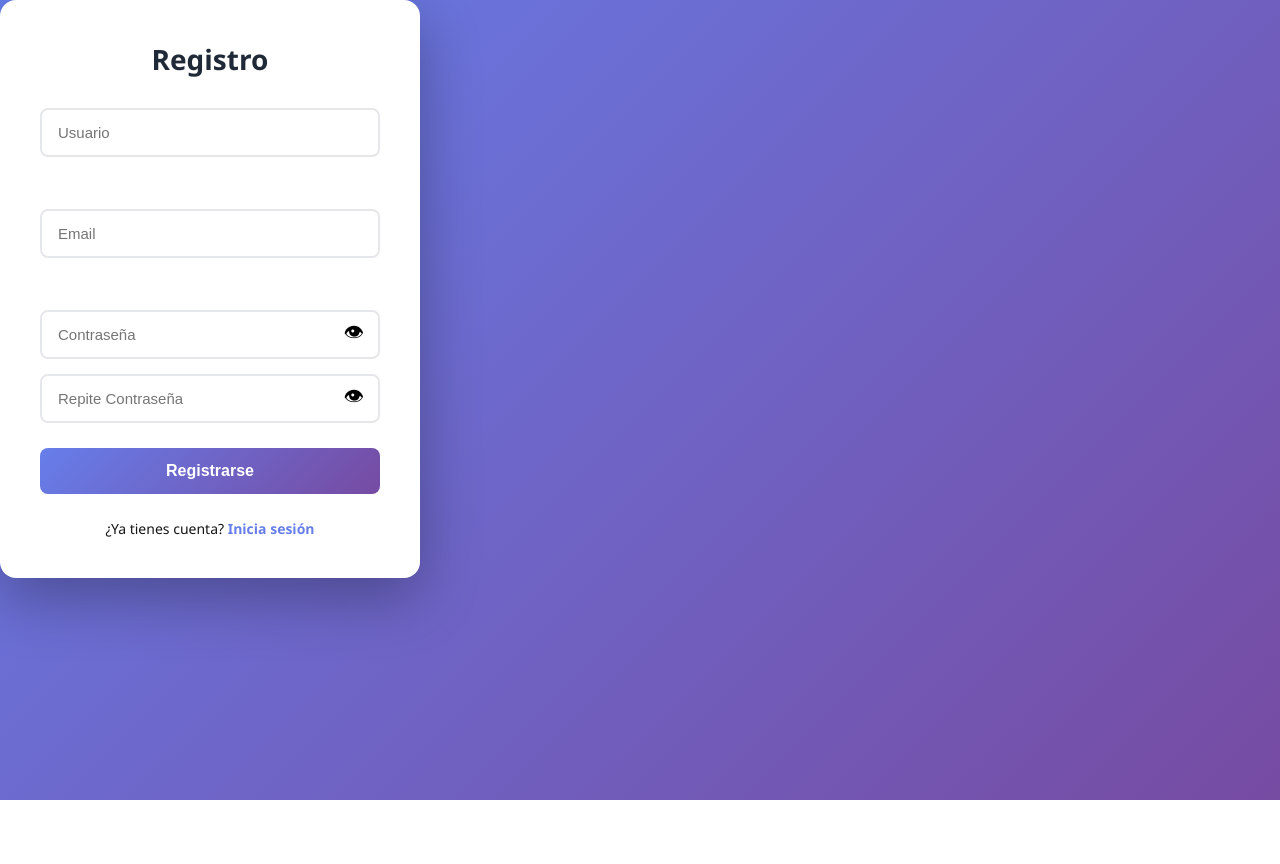
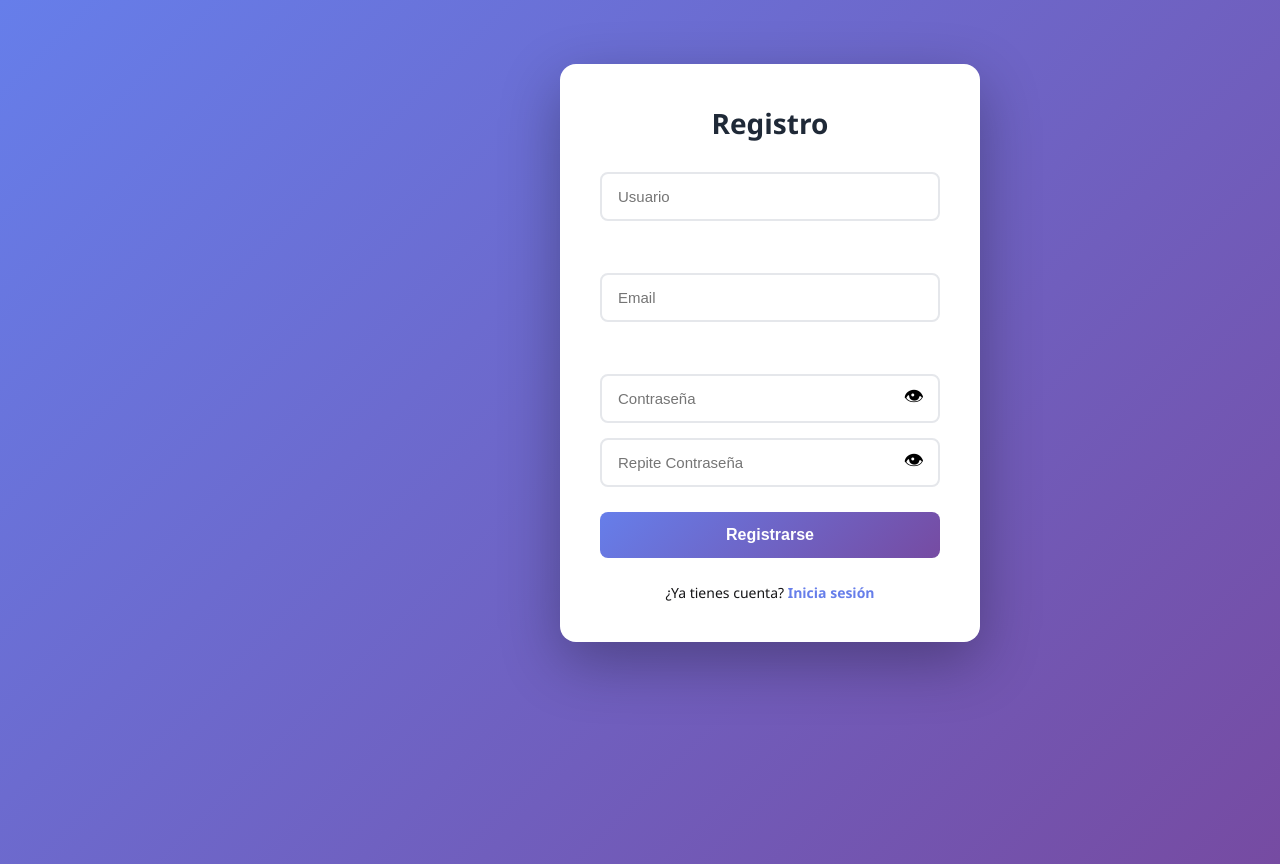
Before and after one commit to MateoLegarreta/Testing-de-App, a Flask app: page /register in a window 1280 px wide. Before the commit the page ends 800 px from the top, so only its background shows below. Run offline with Flask 3, Linux system fonts and the light colour scheme.

Commit message:
arreglado login, register

```diff
--- a/mi_app/static/style.css
+++ b/mi_app/static/style.css
@@ -20,6 +20,24 @@ body {
   text-align: center;
   max-width: 420px;
   width: 100%;
+  display: flex;
+  flex-direction: column;
+  margin-left: 35rem;
+  margin-top: 10rem;
+}
+
+.register-container {
+  background: white;
+  padding: 40px;
+  border-radius: 16px;
+  box-shadow: 0 20px 60px rgba(0, 0, 0, 0.3);
+  text-align: center;
+  max-width: 420px;
+  width: 100%;
+  display: flex;
+  flex-direction: column;
+  margin-left: 35rem;
+  margin-top: 4rem;
 }
 
 .logo-container {
--- a/mi_app/templates/register.html
+++ b/mi_app/templates/register.html
@@ -16,7 +16,7 @@
     </script>
 </head>
 <body>
-    <div class="container">
+    <div class="register-container">
         <h2>Registro</h2>
 
         <form method="POST">
--- a/mi_app/users.json
+++ b/mi_app/users.json
@@ -1 +1 @@
-{"nicovare": {"email": "nicovare12345@gmail.com", "password": "Nicovare_1810"}}
+{"nicovare": {"email": "nicovare12345@gmail.com", "password": "bC9TIfO112IyzUc6amix%"}}
```
Also changed, not shown: mi_app/templates/productos.html (+14 -0 lines).
